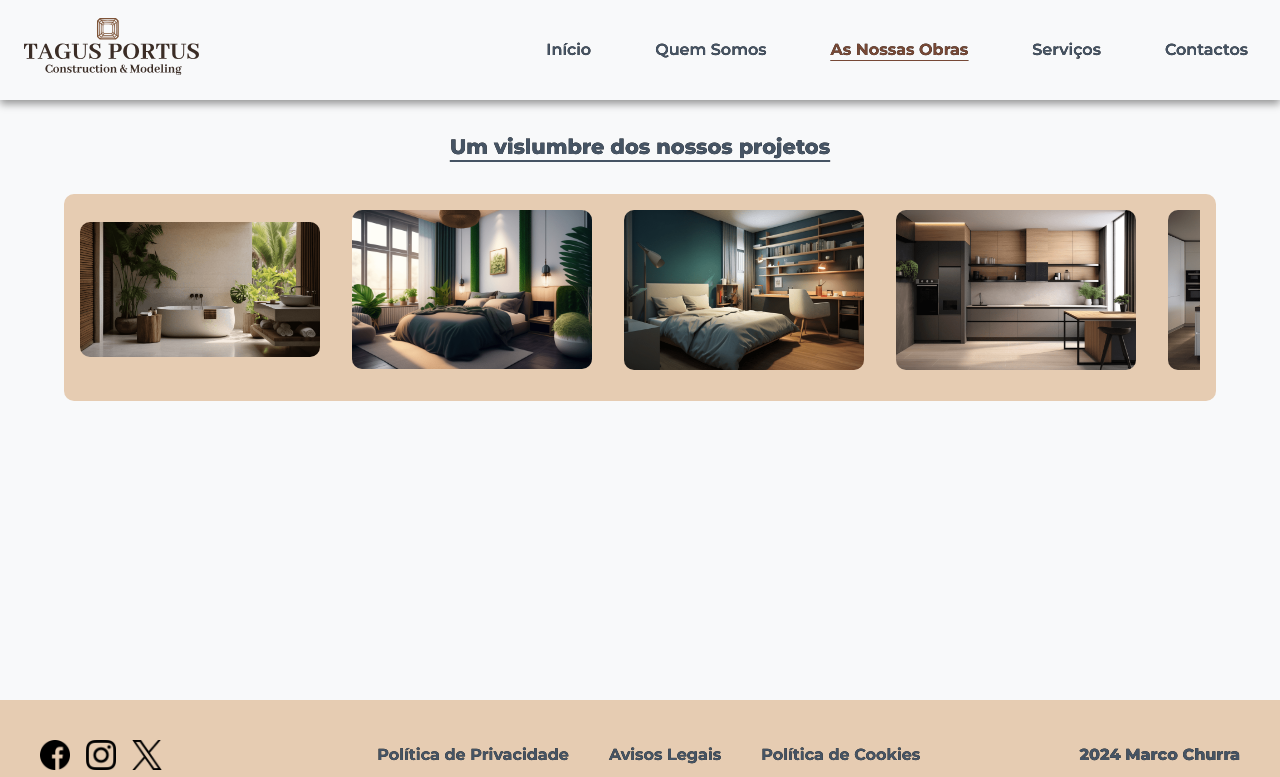
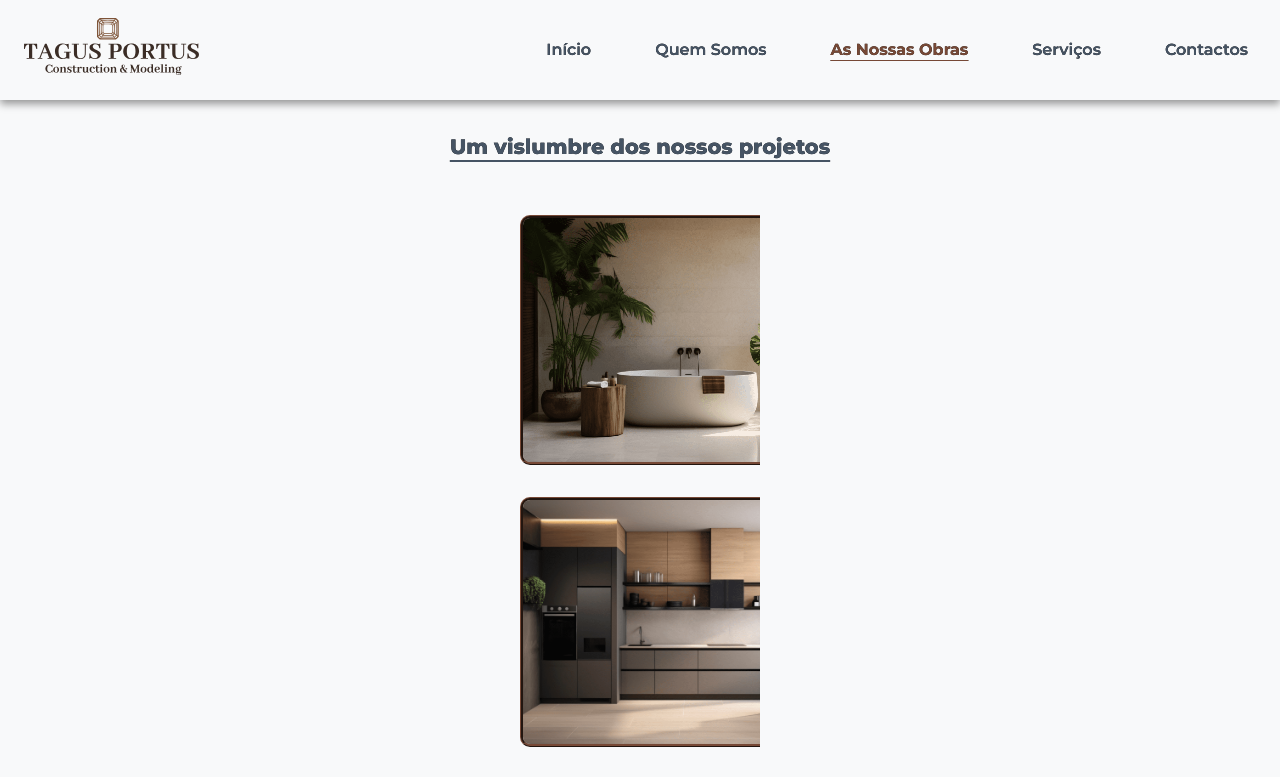
Before and after one commit to MarChurra/TagusPortusModeling, a React (Vite) app in the folder TagusPortus/: page /works in a window 1280 px wide. Shown: the top 777 px of the page. Built offline with nearby package versions, Linux system fonts and the light colour scheme.

Commit message:
Added works page

```diff
--- a/TagusPortus/src/app.css
+++ b/TagusPortus/src/app.css
@@ -55,7 +55,7 @@ body,
 
 .content-container {
     width: 100%;
-    min-height: calc(100vh - var(--navbar-height));
+    min-height: calc(106vh - var(--navbar-height));
     margin: 0 auto;
     padding-top: var(--navbar-height);
     display: flex;
@@ -87,7 +87,9 @@ body,
     width: 150px;
     margin-left: 1.5em;
     cursor: pointer;
+    z-index: 180;
 }
+
 
 
 /*Navbar-Hamburguer-Menu*/
@@ -99,8 +101,16 @@ body,
     margin-right: 1em;
 }
 
-.hamburguer-react {
-    width: 100px;
+.hamburguer-ceiling {
+    position: fixed;
+    width: 60%;
+    top: 0;
+    right: 0;
+    height: 12.5%;
+    z-index: 150;
+    background-color: #F8F9FA;
+    transform: translateX(125%);
+    transition: transform 0.4s ease-in-out;
 }
 
 .hamburguer-navbar-content {
@@ -129,6 +139,7 @@ body,
     display: none;
 }
 
+.hamburguer-ceiling.open,
 .hamburguer-navbar-content.open {
     transform: translateX(0);
 }
@@ -272,9 +283,9 @@ strong {
 }
 
 .cta-btn {
+    margin-bottom: 3em;
     width: 150px;
     text-align: center;
-    margin-bottom: 3em;
     line-height: 1.25;
     border-radius: 10px 5px 10px 5px;
     border: 0.25px solid black;
@@ -355,8 +366,20 @@ strong {
 
 
 /*Works*/
+.works-grid-display {
+    display: flex;
+    flex-direction: column;
+    justify-content: center;
+    align-items: center;
+    gap: 1.25em;
+    overflow: hidden;
+    border-radius: 10px;
+    width: 90%;
+    margin: 0 auto;
+}
+
 .works-heading {
-    margin: 1.5em auto;
+    margin: 1.5em auto 1em auto;
     width: 80%;
     text-align: center;
     text-decoration: underline;
@@ -364,43 +387,40 @@ strong {
     color: #465464;
 }
 
-.works-grid-display {
-    text-align: center;
-    overflow: hidden;
-    border-radius: 10px;
-    width: 90%;
-    margin-bottom: 2em;
-    padding: 1em;
-    background-color: #E6CCB2;
-}
-
-.work-img-container {
+.works-img-container {
     display: flex;
+    flex-direction: row;
     overflow-x: auto;
     scroll-snap-type: x mandatory;
     scroll-behavior: smooth;
     -webkit-overflow-scrolling: touch;
-    justify-content: flex-start;
-    align-items: center;
-    width: 100%;
+    width: 240px;
+    height: 200px;
     gap: 2em;
-    padding-bottom: 0.5em;
+    padding: 1em 0;
+}
+
+.works-img-container::-webkit-scrollbar {
+    width: 10px;
+    height: 10px;
+}
+
+.works-img-container::-webkit-scrollbar-thumb {
+    background: #774936;
+    border-radius: 10px;
 }
 
 .works-grid-images {
     scroll-snap-align: start;
-    flex-shrink: 0;
-}
-
-.works-grid-images::-webkit-scrollbar {
-    width: 10px;
-    height: 10px;
 }
 
 .works-grid-images img {
     width: 240px;
-    height: auto;
+    height: 160px;
     border-radius: 10px;
+    border: 3px solid #774936;
+    border-style: ridge;
+    object-fit: cover;
 }
 
 .expanded-image-container {
@@ -419,10 +439,12 @@ strong {
 
 .expanded-image {
     max-width: 90%;
-    max-height: 90%;
+    max-height: 100%;
     object-fit: contain;
     box-shadow: 0px 0px 20px rgba(0, 0, 0, 0.7);
     border-radius: 10px;
+    border: 3px solid #774936;
+    border-style: groove;
 }
 
 /*Services*/
@@ -434,7 +456,7 @@ strong {
 .app-footer-lg {
     width: 100%;
     background-color: #E6CCB2;
-    padding: 1.25em;
+    padding: 1.5em 1em;
     display: flex;
     flex-direction: column;
     justify-content: center;
--- a/TagusPortus/src/assets/components/CallToActionBtn.tsx
+++ b/TagusPortus/src/assets/components/CallToActionBtn.tsx
@@ -1,5 +1,6 @@
 import React from 'react';
 import { Link } from 'react-router-dom';
+import scrollToTop from './ScrollToTop';
 
 //Reusable Call to Action Button, for page navigation
 interface CallToActionBtnProps {
@@ -9,7 +10,8 @@ interface CallToActionBtnProps {
 
 const CallToActionBtn: React.FC<CallToActionBtnProps> = ({ link, description }) => {
     return (
-        <Link to={link} className='cta-btn'>
+        <Link to={link} className='cta-btn'
+            onClick={scrollToTop}>
             {description}
         </Link>
     );
--- a/TagusPortus/src/assets/components/HamburguerMenuOpen.tsx
+++ b/TagusPortus/src/assets/components/HamburguerMenuOpen.tsx
@@ -33,6 +33,7 @@ const HamburgerMenu: React.FC = () => {
                     />
                 </div>
 
+                <div className={`hamburguer-ceiling ${isOpen ? 'open' : ''}`}> </div>
 
                 <div className={`hamburguer-navbar-content ${isOpen ? 'open' : ''}`}>
                     <nav>
--- a/TagusPortus/src/assets/pages/Works.tsx
+++ b/TagusPortus/src/assets/pages/Works.tsx
@@ -14,28 +14,17 @@ const Works: React.FC = () => {
     setExpandedImage(null)
   };
 
-  //Store the class names in an array to distribute them randomly
-  const classNamesForGallery: string[] = [
-    "small-image",
-    "medium-image",
-    "large-image"
-  ]
-
-  //Logic to obtain a random number, to attribute a random index of the className arrays to each image
-  const randomIndexForGalleryImages = (): number => {
-    return Math.floor(Math.random() * classNamesForGallery.length)
-  }
 
   return (
     <>
-      <h2 className="works-heading">Um vislumbre dos nossos projetos</h2>
+      <h2 className="works-heading"> Um vislumbre dos nossos projetos</h2>
       <section className="works-grid-display">
-        <div className='work-img-container'>
+        <div className='works-img-container'>
           {workImages.map((image, index) => {
             return (
               <div
                 key={index}
-                className={`works-grid-images ${classNamesForGallery[randomIndexForGalleryImages()]}`} >
+                className={`works-grid-images`} >
                 <img
                   src={image.url}
                   alt="The photograph for one of our projects"
--- a/TagusPortus/src/main.tsx
+++ b/TagusPortus/src/main.tsx
@@ -8,6 +8,7 @@ import AppLayout from './assets/components/AppLayout.tsx'
 import Home from './assets/pages/Home.tsx'
 import About from './assets/pages/About.tsx'
 import Works from './assets/pages/Works.tsx'
+import Services from './assets/pages/Services.tsx'
 
 //Style Sheets imports
 import '/src/app.css'
@@ -22,6 +23,7 @@ ReactDOM.createRoot(document.getElementById('root')!).render(
           <Route index element={<Home />} />
           <Route path='about' element={<About />} />
           <Route path='works' element={<Works />} />
+          <Route path='services' element={<Services />} />
         </Route>
       </Routes>
     </BrowserRouter>
--- a/TagusPortus/src/mediaQueries.css
+++ b/TagusPortus/src/mediaQueries.css
@@ -4,12 +4,63 @@
     :root {
         --navbar-height: 30vh;
     }
+}
 
+@media screen and (min-height: 970px) {
+
+    .content-container {
+        min-height: calc(110vh - var(--navbar-height));
+    }
 }
 
 @media screen and (min-width: 300px) {
     .logo {
         width: 150px;
+    }
+}
+
+@media screen and (min-width: 350px) {
+
+    .works-img-container {
+        width: 300px;
+        height: 250px;
+        overflow-y: hidden;
+        padding-bottom: 10px;
+        margin-bottom: 3.5em;
+    }
+
+    .works-grid-images,
+    .works-grid-images img {
+        width: 300px;
+        height: 200px;
+    }
+
+}
+
+@media screen and (min-width: 400px) {
+
+    .works-heading {
+        width: 60%;
+    }
+
+    .works-img-container {
+        width: 350px;
+        height: 300px;
+        overflow-y: hidden;
+        padding-bottom: 10px;
+        margin-bottom: 3.5em;
+    }
+
+    .works-grid-images,
+    .works-grid-images img {
+        width: 350px;
+        height: 250px;
+    }
+}
+
+@media screen and (min-height: 600px) {
+    .hamburguer-ceiling {
+        visibility: hidden;
     }
 }
 
@@ -94,6 +145,35 @@
 
     /*Works*/
 
+    .works-grid-display {
+        width: 100%;
+        margin: 1em auto;
+        height: 100%;
+    }
+
+    .works-img-container {
+        margin: 0em auto;
+        width: 100%;
+        height: 100%;
+        display: grid;
+        grid-template-columns: 1fr 1fr;
+        grid-template-rows: auto auto;
+
+    }
+
+    .works-grid-images {
+        margin: 0 auto;
+        aspect-ratio: 1 / 1;
+        overflow: hidden;
+    }
+
+    .works-grid-images img {
+        width: 100%;
+        height: 100%;
+        object-fit: cover;
+        border-radius: 10px;
+    }
+
     /*Services*/
 
     /*Contacts*/
@@ -125,22 +205,25 @@
     .hamburguer-navbar-content {
         width: 30%;
     }
+
+    .works-grid-display {
+        max-width: 90%;
+    }
+
+}
+
+
+@media screen and (min-width: 1000px) {
+
+
+    .works-grid-display {
+        max-width: 75%;
+    }
+
 }
 
 @media screen and (min-width: 1250px) {
 
-    /* .works-grid-images img {
-        width: 200px;
-        height: 200px;
-        border-radius: 10px;
-        transition: all 0.3s ease;
-    }
-
-    .works-grid-images img:hover {
-        cursor: pointer;
-        transform: scale(1.05) translateY(-10px);
-        box-shadow: 0 4px 8px rgba(0, 0, 0, 0.4);
-    } */
 
     /* General Layout and typography */
 
@@ -259,8 +342,8 @@
 
     .about-info-row:hover {
         z-index: 50;
-        box-shadow: 0 8px 15px rgba(0, 0, 0, 0.2);
-        transform: scaleX(1.025);
+        box-shadow: 0 8px 15px rgba(0, 0, 0, 0.4);
+        transform: scaleX(1.05);
     }
 
     .about-info-row:nth-child(odd) {
@@ -277,12 +360,36 @@
 
     /*Works*/
 
+    .works-grid-display {
+        max-width: 90%;
+    }
+
+    .works-img-container {
+        display: grid;
+        grid-template-columns: 1fr 1fr 1fr;
+        grid-template-rows: auto auto auto;
+        column-gap: 0;
+        transition: all 0.3s ease;
+    }
+
+    .works-grid-images img {
+        transition: transform 0.3s ease;
+    }
+
+    .works-grid-images:hover img {
+        transform: scale(1.1);
+    }
+
+    .works-grid-images:hover {
+        cursor: pointer;
+        box-shadow: 0 4px 8px rgba(0, 0, 0, 0.4);
+    }
+
     /*Services*/
 
     /*Contacts*/
 
     /*Footer*/
-
     .app-footer-lg {
         margin: 0;
         padding: 0;
@@ -396,6 +503,10 @@
 
     /*Works*/
 
+    .works-grid-display {
+        max-width: 60%;
+    }
+
     /*Services*/
 
     /*Contacts*/
@@ -436,6 +547,14 @@
 
     /*Works*/
 
+    .works-grid-display {
+        max-width: 50%;
+    }
+
+    .works-grid-images {
+        grid-gap: 1.5em;
+    }
+
     /*Services*/
 
     /*Contacts*/
@@ -456,11 +575,11 @@
     /*Home*/
 
     .banner-images-container {
-        max-height: 1050px;
+        max-height: 1250px;
     }
 
     .main-carrousel-img {
-        max-height: 1150px;
+        max-height: 1250px;
     }
 
     .banner-displays {
@@ -471,6 +590,11 @@
     /*About*/
 
     /*Works*/
+
+    .works-grid-display {
+        max-width: 40%;
+    }
+
 
     /*Services*/
 
@@ -492,11 +616,11 @@
     /*Home*/
 
     .banner-images-container {
-        max-height: 1300px;
+        max-height: 1500px;
     }
 
     .main-carrousel-img {
-        max-height: 1400px;
+        max-height: 1500px;
     }
 
     .banner-displays {
```
Also changed, not shown: TagusPortus/src/assets/pages/Services.tsx (+30 -2 lines), TagusPortus/src/fakedata.tsx (+42 -0 lines).
